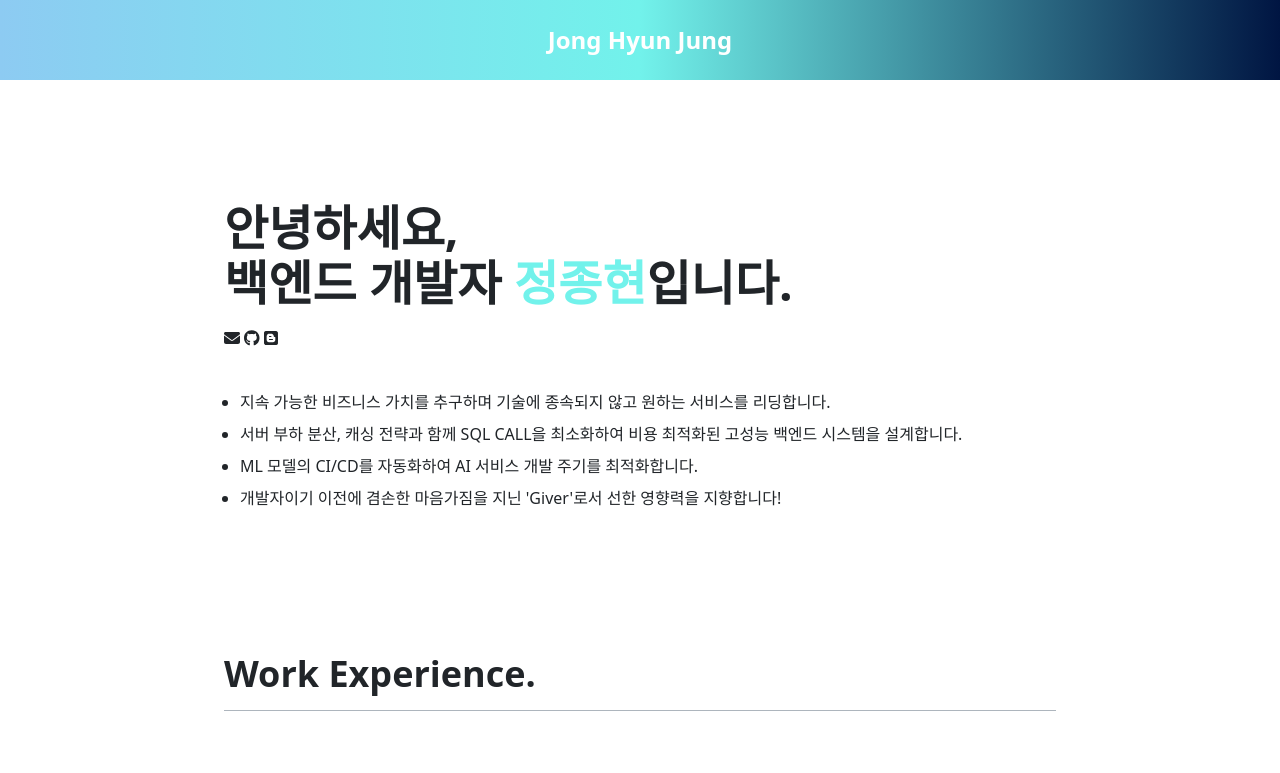
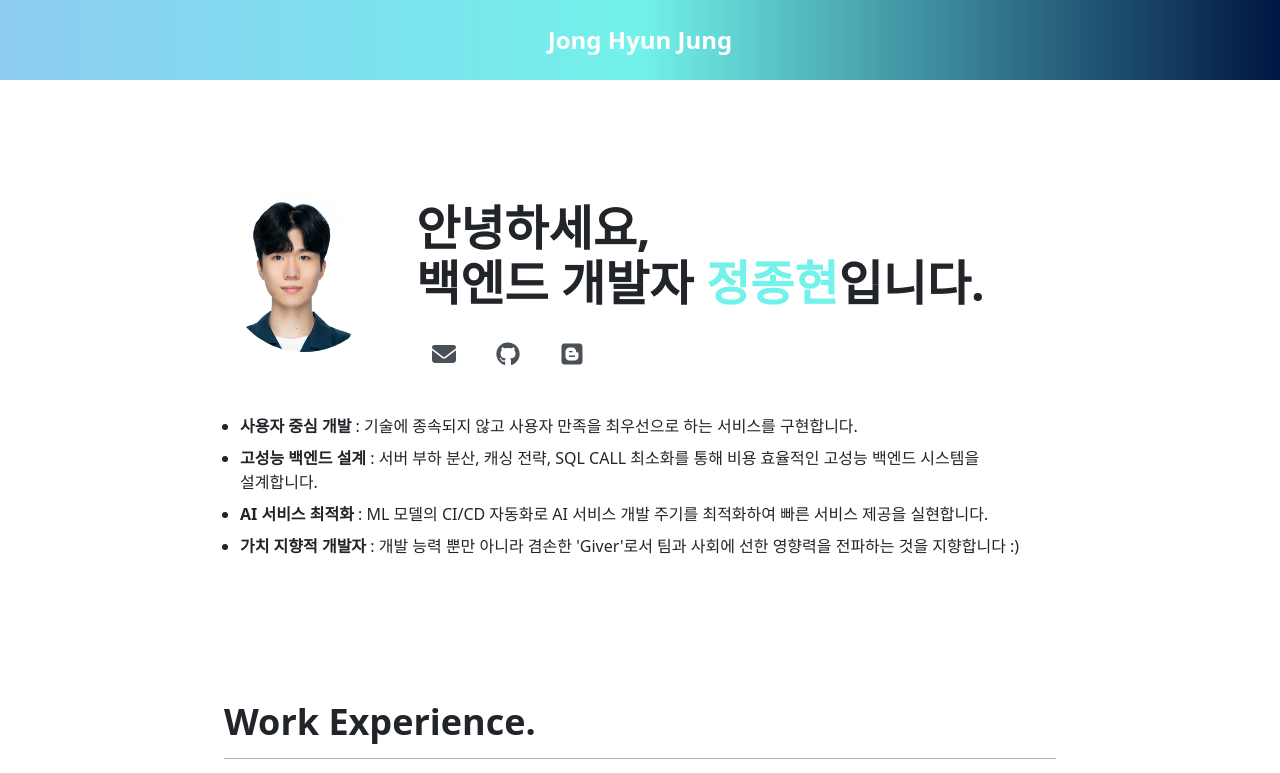
Before and after one commit to viaunixue/my-portfolio, a Next.js app in the folder portfolio-viaunixue/: page / in a window 1280 px wide. Shown: the top 773 px of the page. Built offline with nearby package versions, Linux system fonts and the light colour scheme.

Commit message:
Add Introduce Image

```diff
--- a/portfolio-viaunixue/public/markdown/information/introduce.md
+++ b/portfolio-viaunixue/public/markdown/information/introduce.md
@@ -1,4 +1,4 @@
-- 지속 가능한 비즈니스 가치를 추구하며 기술에 종속되지 않고 원하는 서비스를 리딩합니다.
-- 서버 부하 분산, 캐싱 전략과 함께 SQL CALL을 최소화하여 비용 최적화된 고성능 백엔드 시스템을 설계합니다.
-- ML 모델의 CI/CD를 자동화하여 AI 서비스 개발 주기를 최적화합니다.
-- 개발자이기 이전에 겸손한 마음가짐을 지닌 'Giver'로서 선한 영향력을 지향합니다!
+- **사용자 중심 개발** : 기술에 종속되지 않고 사용자 만족을 최우선으로 하는 서비스를 구현합니다.
+- **고성능 백엔드 설계** : 서버 부하 분산, 캐싱 전략, SQL CALL 최소화를 통해 비용 효율적인 고성능 백엔드 시스템을 설계합니다.
+- **AI 서비스 최적화** : ML 모델의 CI/CD 자동화로 AI 서비스 개발 주기를 최적화하여 빠른 서비스 제공을 실현합니다.
+- **가치 지향적 개발자** : 개발 능력 뿐만 아니라 겸손한 'Giver'로서 팀과 사회에 선한 영향력을 전파하는 것을 지향합니다 :)
--- a/portfolio-viaunixue/src/components/Information/index.tsx
+++ b/portfolio-viaunixue/src/components/Information/index.tsx
@@ -1,29 +1,37 @@
 import ContactItem from "../ContactItem";
 import Introduce from "./Introduce";
+import Image from 'next/image';
 
 import { DataProps } from "@/types";
 
 const Information = ({ information }: Pick<DataProps, "information">) => {
   return (
     <div className="flex flex-col gap-8">
-      <div className="flex flex-col gap-2">
-        <h1 className="leading-[1.15]">
-          {/* 포지션에 맞게 문구를 수정해주세요. 혹은, 본인이 원하는 대로 문구를 바꿔주세요. */}
+      <div className="flex flex-col md:flex-row items-center md:items-start gap-8">
+        <div className="w-40 h-40 rounded-full overflow-hidden flex-shrink-0">
+          <Image
+            src="/images/profile.png"
+            alt="Profile picture"
+            width={135}
+            height={160}
+            className="object-cover"
+          />
+        </div>
+        <div className="flex flex-col gap-4 items-center md:items-start">
+          <h1 className="leading-[1.15] text-center md:text-left">
             안녕하세요,
             <br /> 백엔드 개발자{" "}
             <span className="text-PRIMARY font-semibold">{information.name}</span>
             입니다.
           </h1>
-        <div className="flex gap-1">
+          <div className="flex gap-4">
             {information.contact.map((contact) => (
               <ContactItem
                 key={contact.id}
-              className="text-BLACK hover:text-PRIMARY_HEAVY dark:hover:text-PRIMARY_HEAVY"
                 {...contact}
-            >
-              {contact.name}
-            </ContactItem>
+              />
             ))}
+          </div>
         </div>
       </div>
       <Introduce markdown={information.markdown} />
--- a/portfolio-viaunixue/src/styles/globals.css
+++ b/portfolio-viaunixue/src/styles/globals.css
@@ -61,3 +61,93 @@
     @apply pt-2;
   }
 }
+
+@layer components {
+  .container {
+    @apply max-w-4xl mx-auto px-4 py-8;
+  }
+
+  .contact-item {
+    position: relative;
+    display: inline-flex;
+    align-items: center;
+    justify-content: center;
+    width: 2.5rem;
+    height: 2.5rem;
+    margin-left: 0.5rem;
+    color: #495057;
+    transition: color 0.3s;
+    overflow: hidden;
+  }
+
+  .contact-item::before,
+  .contact-item::after {
+    content: '';
+    position: absolute;
+    top: 0px;
+    left: 0px;
+    right: 0px;
+    bottom: 0px;
+    border-radius: 50%;
+    transition: all 0.3s;
+  }
+
+  .contact-item::before {
+    background-color: white;
+    z-index: -2;
+  }
+
+  .contact-item::after {
+    border: 2px solid transparent;
+    z-index: -1;
+  }
+
+  .contact-item:hover {
+    color: white;
+  }
+
+  .contact-item:hover::before {
+    background-color: #495057;
+  }
+
+  .contact-item:hover::after {
+    border-color: white;
+    border-top-color: #495057;
+    animation: spin 1.5s linear infinite;
+  }
+
+  .contact-item svg {
+    width: 1.5rem;
+    height: 1.5rem;
+    font-size: 1rem;
+    transition: transform 0.3s;
+  }
+
+  .contact-item:hover svg {
+    transform: scale(1.0);
+  }
+
+  /* 메일 아이콘 특별 처리 */
+  .email-icon svg {
+    width: 1rem;
+    height: 1rem;
+    font-size: 1rem;
+  }
+
+  /* GitHub와 블로그 아이콘 특별 처리 */
+  .github-icon svg,
+  .blog-icon svg {
+    width: 2rem;
+    height: 2rem;
+    font-size: 2rem;
+  }
+
+  @keyframes spin {
+    from {
+      transform: rotate(0deg);
+    }
+    to {
+      transform: rotate(360deg);
+    }
+  }
+}
```
Also changed, not shown: portfolio-viaunixue/public/images/profile.png (added). Lines whose indentation alone changed are shown as unchanged.
